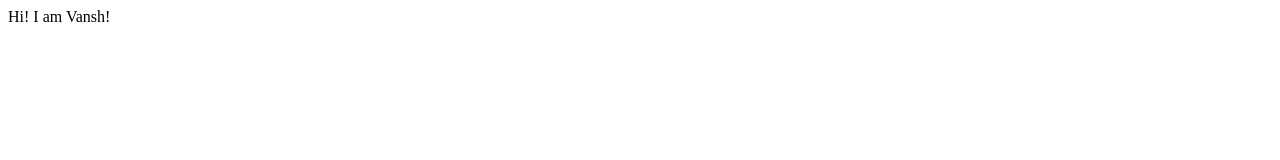
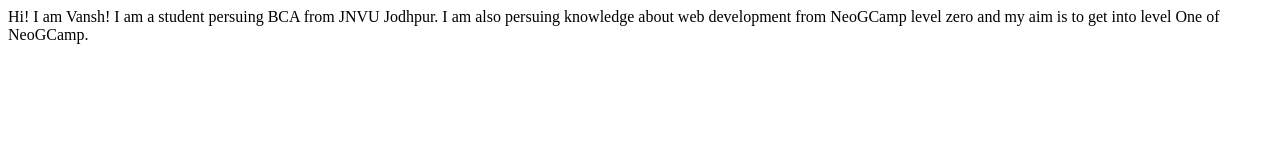
Before and after one commit to aroravansh1209/student-name, a plain HTML site: page index.html in a window 1280 px wide. Drawn offline with Linux system fonts and the light colour scheme.

Commit message:
Docs : Added some details

```diff
--- a/index.html
+++ b/index.html
@@ -8,5 +8,7 @@
     </head>
     <body>
         Hi! I am Vansh!
+        I am a student persuing BCA from JNVU Jodhpur.
+        I am also persuing knowledge about web development from NeoGCamp level zero and my aim is to get into level One of NeoGCamp.
     </body>
     </html>
```
